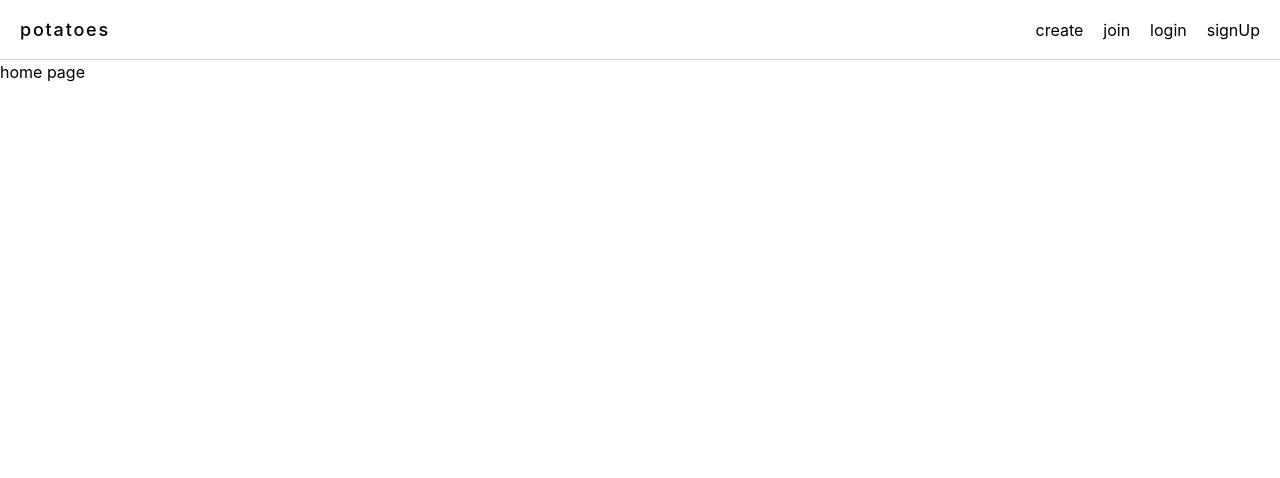
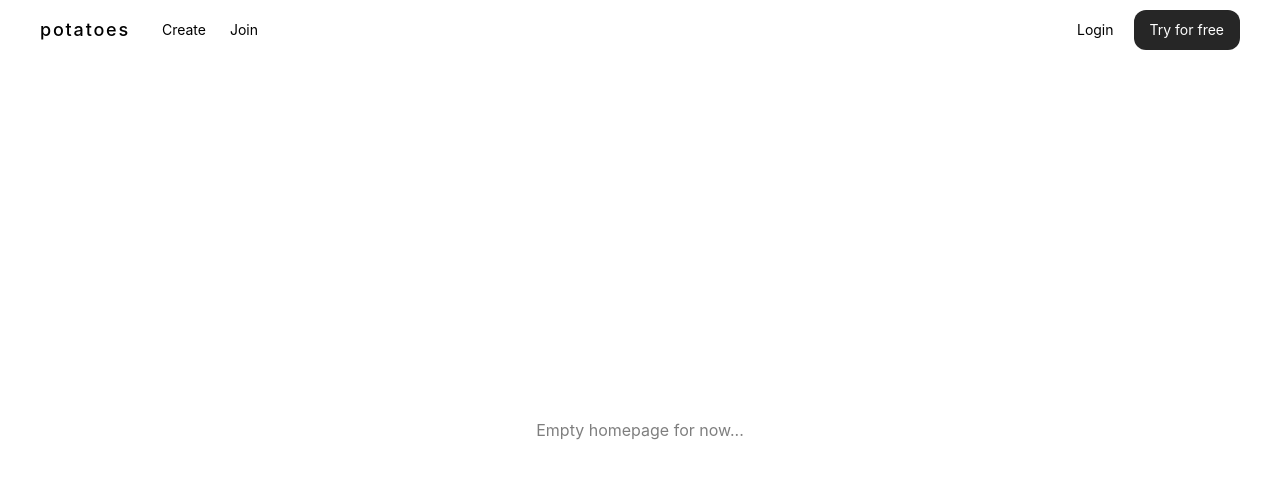
Before and after one commit to khalid3385/gameflow4, a React (Vite) app in the folder RestaurantSim-frontend/: page / in a window 1280 px wide. Shown: the top 478 px of the page. Built offline with nearby package versions, Linux system fonts and the light colour scheme.

Commit message:
RootHeader and navigation

```diff
--- a/RestaurantSim-frontend/src/comps/pages/CreateSession.tsx
+++ b/RestaurantSim-frontend/src/comps/pages/CreateSession.tsx
@@ -2,7 +2,7 @@ import { useState } from "react";
 import { useForm, type SubmitHandler } from "react-hook-form";
 import FormCard, { FormHeader } from "../util/FormCard";
 
-import  { ErrorMessage } from "../util/TextInput";
+import { ErrorMessage } from "../util/TextInput";
 import { SubmitButton } from "../util/Button";
 
 type CreatedSession = {
@@ -28,7 +28,7 @@ const CreateSession = () => {
   const onSubmit: SubmitHandler<FormFields> = async (data) =>
     createSession(data);
 
-  async function createSession(data) {
+  async function createSession(data: FormFields) {
     try {
       const response = await fetch("/sessions", {
         method: "POST",
@@ -104,32 +104,48 @@ const CreateSession = () => {
         </FormCard>
       ) : (
         <>
-          <div className="text-center flex flex-col justify-center items-center">
-            <p className="text-6xl text-green-500 mb-4">✓</p>
-
-            <h2 className="text-3xl mb-2 font-medium max-w-100">
-              Join at <span className="font-bold">gameflow/join.nl</span> with
-              code:
-            </h2>
-
-            <span className="font-bold text-6xl mt-5 bg-white p-5 px-6 rounded-xl">
-              {session.joinCode}
-            </span>
-          </div>
-
-          <div className="relative flex items-center justify-center flex-1 rounded-xl border border-neutral-300">
-            <h2 className="text-xl">Waiting for players...</h2>
-            <div className="absolute right-5 top-0">
-              <SubmitButton
-                disabled={isSubmitting}
-                text={isSubmitting ? "Creating..." : "Start"}
-              ></SubmitButton>
-            </div>
-          </div>
+          <WaitingRoom
+            joinCode={session?.joinCode}
+            isSubmitting={isSubmitting}
+          />
         </>
       )}
     </div>
   );
 };
 
+const WaitingRoom = ({
+  joinCode,
+  isSubmitting,
+}: {
+  joinCode: string;
+  isSubmitting: boolean;
+}) => {
+  return (
+    <>
+      <div className="text-center flex flex-col justify-center items-center pt-15">
+        <p className="text-6xl text-green-500 mb-4">✓</p>
+
+        <h2 className="text-3xl mb-2 font-medium max-w-100">
+          Join at <span className="font-bold">gameflow/join.nl</span> with code:
+        </h2>
+
+        <span className="font-bold text-6xl mt-5 bg-white p-5 px-6 rounded-xl">
+          {joinCode}
+        </span>
+      </div>
+
+      <div className="relative flex items-center justify-center flex-1   border border-neutral-300">
+        <h2 className="text-xl">Waiting for players...</h2>
+        <div className="absolute right-5 top-0">
+          <SubmitButton
+            disabled={isSubmitting}
+            text={isSubmitting ? "Creating..." : "Start"}
+          />
+        </div>
+      </div>
+    </>
+  );
+};
+
 export default CreateSession;
--- /dev/null
+++ b/RestaurantSim-frontend/src/comps/pages/Home.tsx
@@ -0,0 +1,11 @@
+
+
+const Home = () => {
+    return (
+        <div className='flex flex-1 justify-center items-center'>
+            <p className="opacity-50">Empty homepage for now...</p>
+        </div>
+    );
+}
+
+export default Home;
--- /dev/null
+++ b/RestaurantSim-frontend/src/comps/root/RootHeader.tsx
@@ -0,0 +1,46 @@
+import { Link } from "react-router";
+import Button from "../util/Button";
+
+const RootHeader = () => {
+  return (
+    <header className="h-15 fixed bg-white w-full border-b- border-neutral-300">
+      <div className="flex items-center justify-between gap-8 h-full px-10">
+        <Link to={"/"}>
+          <h1 className="tracking-widest text-lg font-medium">potatoes</h1>
+        </Link>
+
+        <nav className="flex justify-between items-center  h-full flex-1 gap-5">
+          <section className="gap-6 flex h-full items-center ">
+            <NavLink to={"/create"}>{"Create"}</NavLink>
+            <NavLink to={"/join"}>{"Join"}</NavLink>
+          </section>
+
+          <section className="gap-5 flex h-full items-center">
+            <NavLink to={"/login"}>{"Login"}</NavLink>
+            <NavLink to={"/signUp"}>
+              <Button className="bg-neutral-800 hover:bg-neutral-700">
+                <p className="text-white ">Try for free</p>
+              </Button>
+            </NavLink>
+          </section>
+        </nav>
+      </div>
+    </header>
+  );
+};
+
+const NavLink = ({
+  children,
+  to,
+}: {
+  children: React.ReactNode;
+  to: string;
+}) => {
+  return (
+    <Link className="text-sm  font-medium0" to={to}>
+      {children}
+    </Link>
+  );
+};
+
+export default RootHeader;
--- a/RestaurantSim-frontend/src/comps/root/RootLayout.jsx
+++ b/RestaurantSim-frontend/src/comps/root/RootLayout.jsx
@@ -1,9 +1,12 @@
 import { Link, Outlet } from "react-router";
+
+import Button from "../util/Button";
+import RootHeader from "./RootHeader"
 
 const RootLayout = () => {
   return (
     <div className="min-h-dvh flex">
-      <Header />
+      <RootHeader />
       <main className="bg-neutral-100- w-full pt-15 flex">
         <Outlet />
       </main>
@@ -11,23 +14,4 @@ const RootLayout = () => {
   );
 };
 
-const Header = () => {
-  return (
-    <header className="h-15 fixed bg-white w-full border-b border-neutral-300">
-      <div className="flex items-center justify-between h-full px-5">
-        <p className="tracking-widest text-lg font-medium">potatoes</p>
-        <div className="flex gap-5">
-          {["create", "join", "login", "signUp"].map((a) => (
-            <>
-              <Link to={`/${a}`}>
-                <p>{a}</p>
-              </Link>
-            </>
-          ))}
-        </div>
-      </div>
-    </header>
-  );
-};
-
 export default RootLayout;
--- a/RestaurantSim-frontend/src/main.tsx
+++ b/RestaurantSim-frontend/src/main.tsx
@@ -11,6 +11,7 @@ import {
 import CreateSession from "./comps/pages/CreateSession.tsx";
 import Login from "./comps/pages/Login.tsx";
 import SignUp from "./comps/pages/SignUp.tsx";
+import Home from "./comps/pages/Home.tsx";
 
 
 const router = createBrowserRouter([
@@ -19,7 +20,7 @@ const router = createBrowserRouter([
     element: <RootLayout />,
     // element: <RootLayout />,
     children: [
-      { path: "/", index: true, element: <h1 className="text-">home page </h1>}, // landing page goes here
+      { path: "/", index: true, element: <Home />}, // landing page goes here
       { path: "/join", index: true, element: <JoinSession />}, // landing page goes here
       { path: "/login", index: true, element: <Login />}, // landing page goes here
       { path: "/signup", index: true, element: <SignUp />}, // landing page goes here
```
